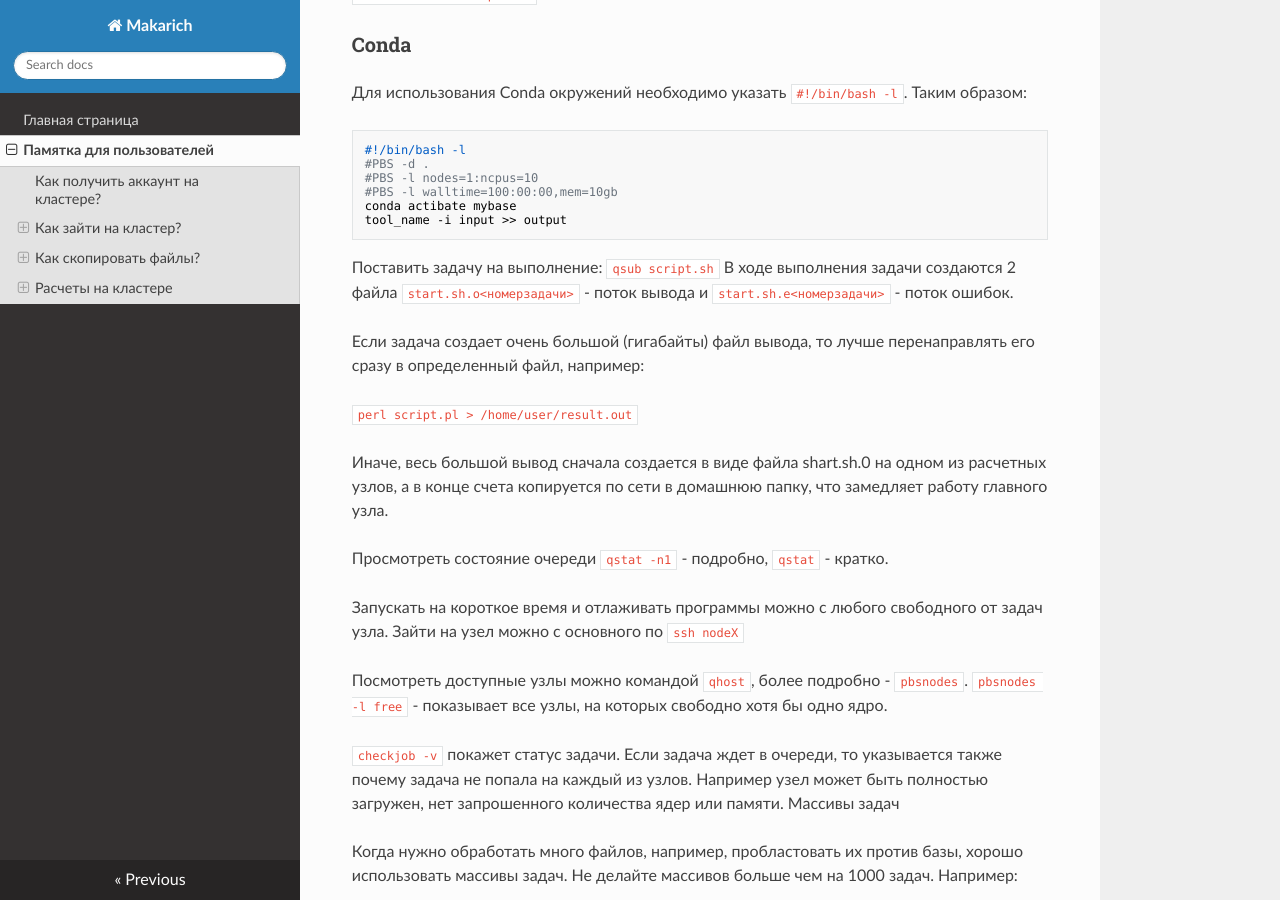
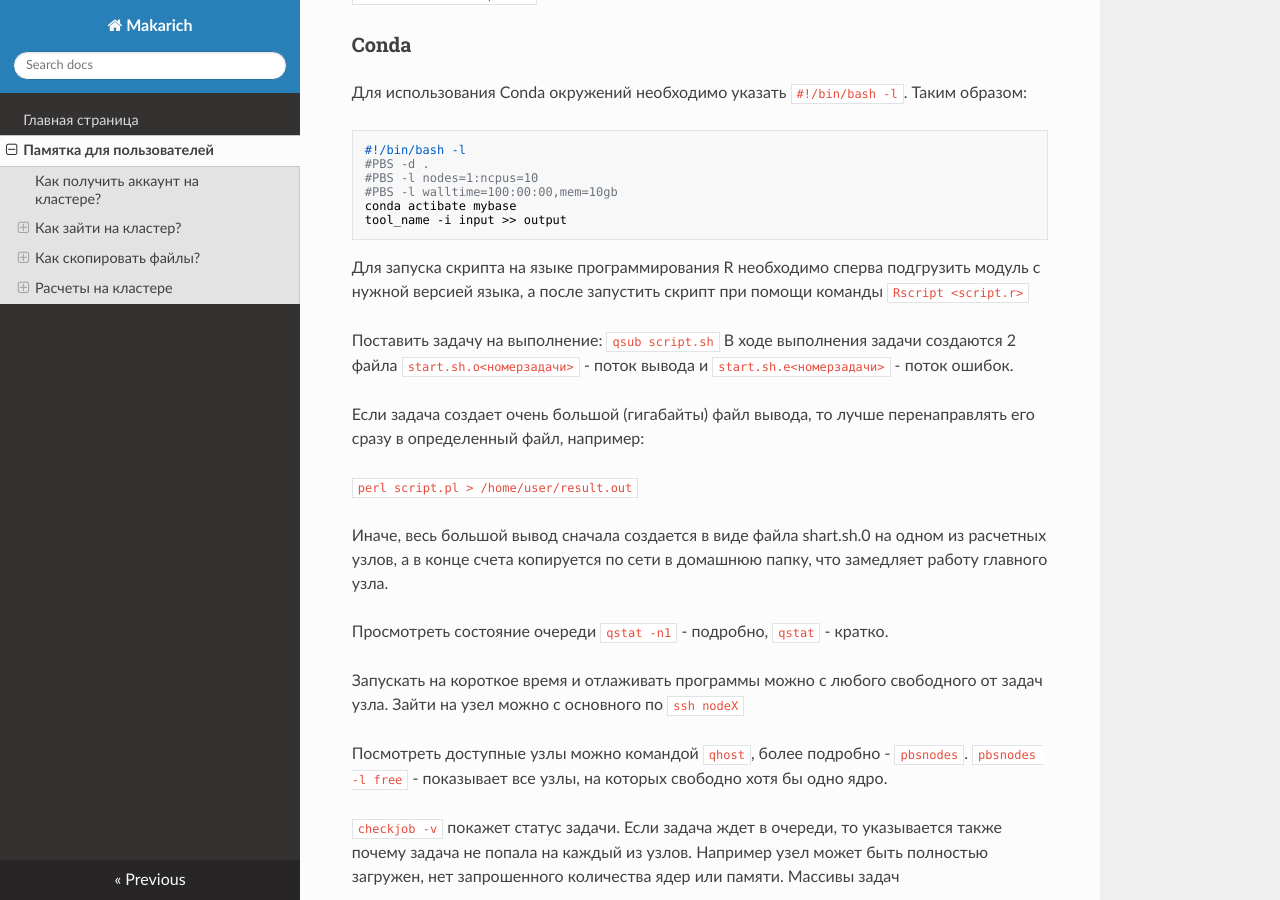
Before and after one commit to tomarovsky/makarich, an MkDocs documentation site: the page built from docs/faq.md, in a window 1280 px wide and 900 px high, scrolled down 2182 px. Built offline with MkDocs 1.6.1, drawn with Linux system fonts in a browser that asks for light colours; nearby versions of some CDN libraries.

Commit message:
rscript info added

```diff
--- a/docs/faq.md
+++ b/docs/faq.md
@@ -83,6 +83,8 @@
 	#PBS -l walltime=100:00:00,mem=10gb
 	conda actibate mybase
 	tool_name -i input >> output
+
+Для запуска скрипта на языке программирования R необходимо сперва подгрузить модуль с нужной версией языка, а после запустить скрипт при помощи команды `Rscript <script.r>`
 
 Поставить задачу на выполнение: `qsub script.sh`
 В ходе выполнения задачи создаются 2 файла `start.sh.o<номерзадачи>` - поток вывода и `start.sh.e<номерзадачи>` - поток ошибок.
```
